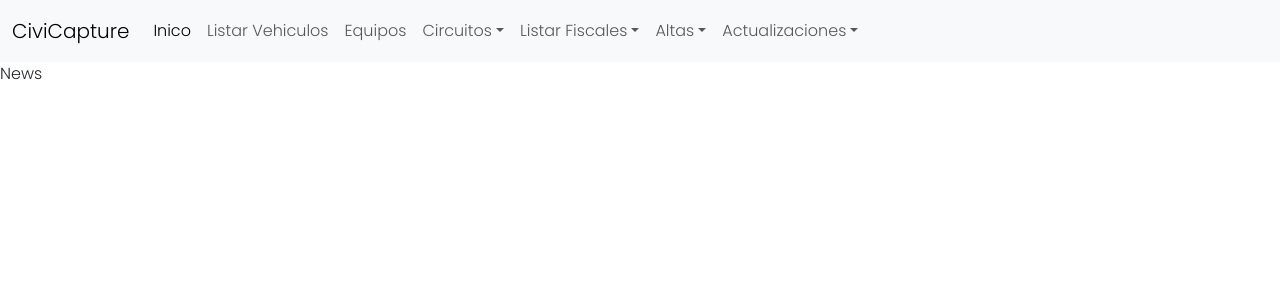
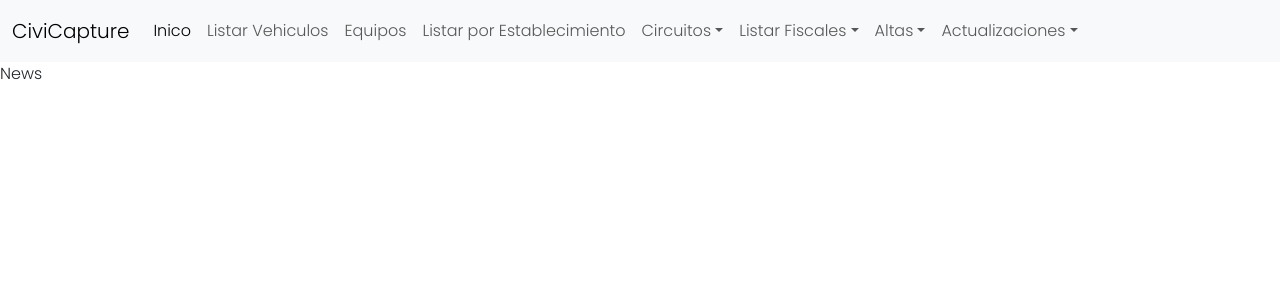
Before and after one commit to vakorunn/civicapture, a React (Vite) app: page / in a window 1280 px wide. Shown: the top 300 px of the page. Built offline with nearby package versions, Linux system fonts and the light colour scheme.

Commit message:
Se añade un nuevo item al menu

```diff
--- a/src/components/Navbar/Navbar.jsx
+++ b/src/components/Navbar/Navbar.jsx
@@ -21,6 +21,9 @@ const Navbar = () => {
                             </li>
                             <li className='nav-item'>
                                 <NavLink to={'/equipos'} className={'nav-link'} aria-current='page'>Equipos</NavLink>
+                            </li>
+                            <li className='nav-item'>
+                                <NavLink to={'/listarEstablecimiento'} className={'nav-link'} aria-current='page'>Listar por Establecimiento</NavLink>
                             </li>
                             <li className="nav-item dropdown">
                                 <a className="nav-link dropdown-toggle" href="#" role="button" data-bs-toggle="dropdown" aria-expanded="false">
```
